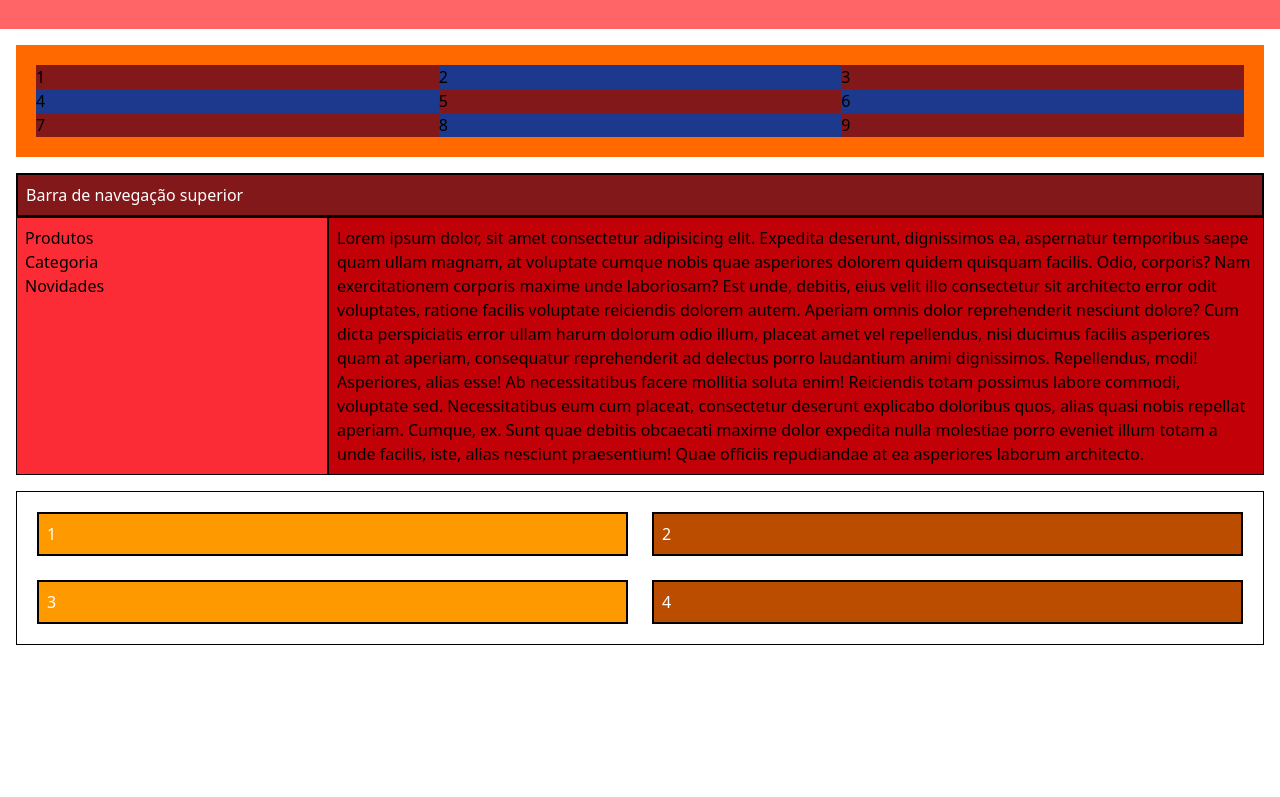
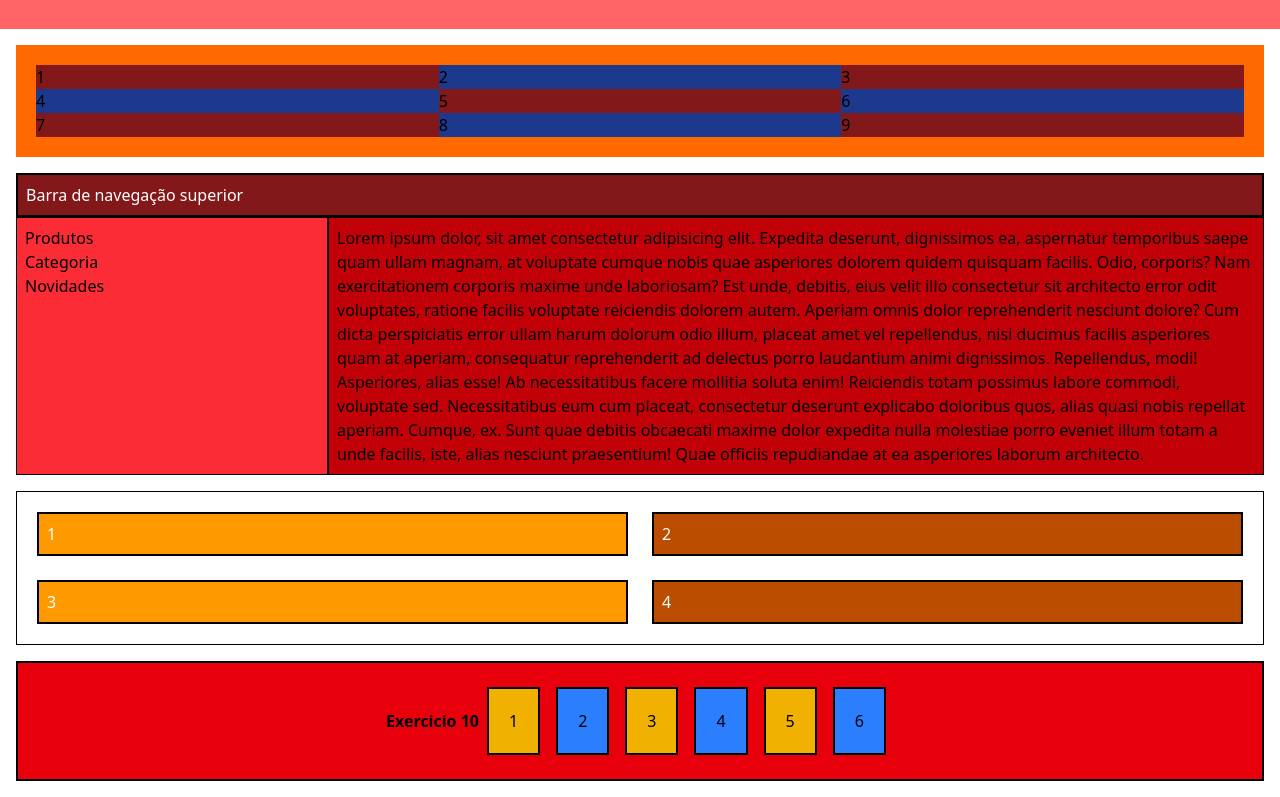
Before and after one commit to LucasAntonio-LAM/Curso-Udemy-Tailwindcss, a website: page Exercicios/src/index.html in a window 1280 px wide. Shown: the part 1373-2170 px from the top of the page. Before the commit the page ends 2034 px from the top, so only its background shows below. Drawn offline with Linux system fonts and the light colour scheme.

Commit message:
exercicio 10

```diff
--- a/Exercicios/src/index.html
+++ b/Exercicios/src/index.html
@@ -106,5 +106,18 @@
         <div class="bg-amber-500 p-2 border-2 border-black text-white">3</div>
         <div class="bg-amber-700 p-2 border-2 border-black text-white">4</div>
     </div>
+
+    <!-- Exercicio 10 -->
+    <!-- Criar um container com seis itens, centralizados e que alterne entre três cores -->
+
+    <div class="flex bg-red-600 justify-center p-4 m-4 border-2 border-black">
+        <p class="flex items-center font-bold">Exercicio 10</p>
+        <div class="bg-yellow-500 p-5 m-2 border-2 border-black">1</div>
+        <div class="bg-blue-500 p-5 m-2 border-2 border-black">2</div>
+        <div class="bg-yellow-500 p-5 m-2 border-2 border-black">3</div>
+        <div class="bg-blue-500 p-5 m-2 border-2 border-black">4</div>
+        <div class="bg-yellow-500 p-5 m-2 border-2 border-black">5</div>
+        <div class="bg-blue-500 p-5 m-2 border-2 border-black">6</div>
+    </div>
 </body>
 </html>
```
Also changed, not shown: Exercicios/src/css/output.css.
